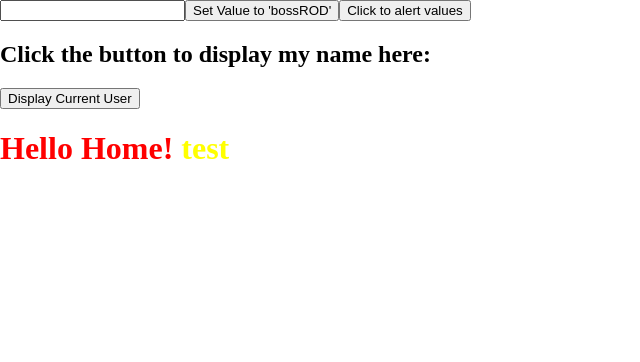
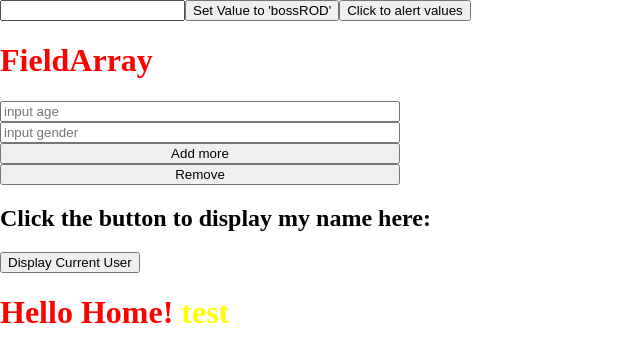
Before and after one commit to constROD/template-react-redux-ts, a React (Create React App) app: page / in a window 1280 px wide. Shown: the top 362 px of the page, without its empty margins (0-640 px from the left). Built offline with nearby package versions, Linux system fonts and the light colour scheme.

Commit message:
Update Home.tsx

```diff
--- a/src/pages/Home.tsx
+++ b/src/pages/Home.tsx
@@ -5,7 +5,7 @@ import { IStoreState } from "shared/interfaces/redux/store";
 import { ICurrentUser } from "shared/interfaces/redux/users";
 import { setCurrentUser } from "shared/redux/actions/users";
 import { styled } from "shared/theme";
-import { useForm } from "shared/utils/form";
+import { useFieldArray, useForm } from "shared/utils/form";
 
 type HomeForm = {
   name: string;
@@ -17,12 +17,34 @@ const Home: React.FC = () => {
     (state) => state.users.currentUser
   ) as ICurrentUser;
 
+  interface DefaultValueForArray {
+    age: number | undefined;
+    gender: "";
+  }
+
+  const defaultValueForArrayField: DefaultValueForArray = {
+    age: undefined,
+    gender: "",
+  };
   const initialValues = {
     name: "",
+    array: [defaultValueForArrayField],
   };
 
   const { values, handleChange, setFieldValue } = useForm<HomeForm>({
     initialValues,
+  });
+
+  const {
+    values: arrayOfValues,
+    add,
+    remove,
+    handleChangeArray,
+  } = useFieldArray<DefaultValueForArray>({
+    fieldName: "array",
+    defaultValue: defaultValueForArrayField,
+    initialValues: initialValues.array,
+    setFieldValue,
   });
 
   return (
@@ -39,6 +61,38 @@ const Home: React.FC = () => {
       <Button onClick={() => alert("name: " + JSON.stringify(values))}>
         Click to alert values
       </Button>
+
+      <h1>FieldArray</h1>
+      {arrayOfValues.map((item: DefaultValueForArray, idx: number) => {
+        return (
+          <div
+            key={idx}
+            style={{ display: "flex", flexDirection: "column", width: "400px" }}
+          >
+            <input
+              type="text"
+              placeholder="input age"
+              value={item.age}
+              name="age"
+              onChange={(e) =>
+                handleChangeArray(idx, e.target.name, e.target.value)
+              }
+            />
+            <input
+              type="text"
+              placeholder="input gender"
+              value={item.gender}
+              name="gender"
+              onChange={(e) =>
+                handleChangeArray(idx, e.target.name, e.target.value)
+              }
+            />
+            <Button onClick={add}>Add more</Button>
+            <Button onClick={() => remove(idx)}>Remove</Button>
+          </div>
+        );
+      })}
+
       <h2>
         Click the button to display my name here: {currentUser?.name ?? ""}
       </h2>
```
